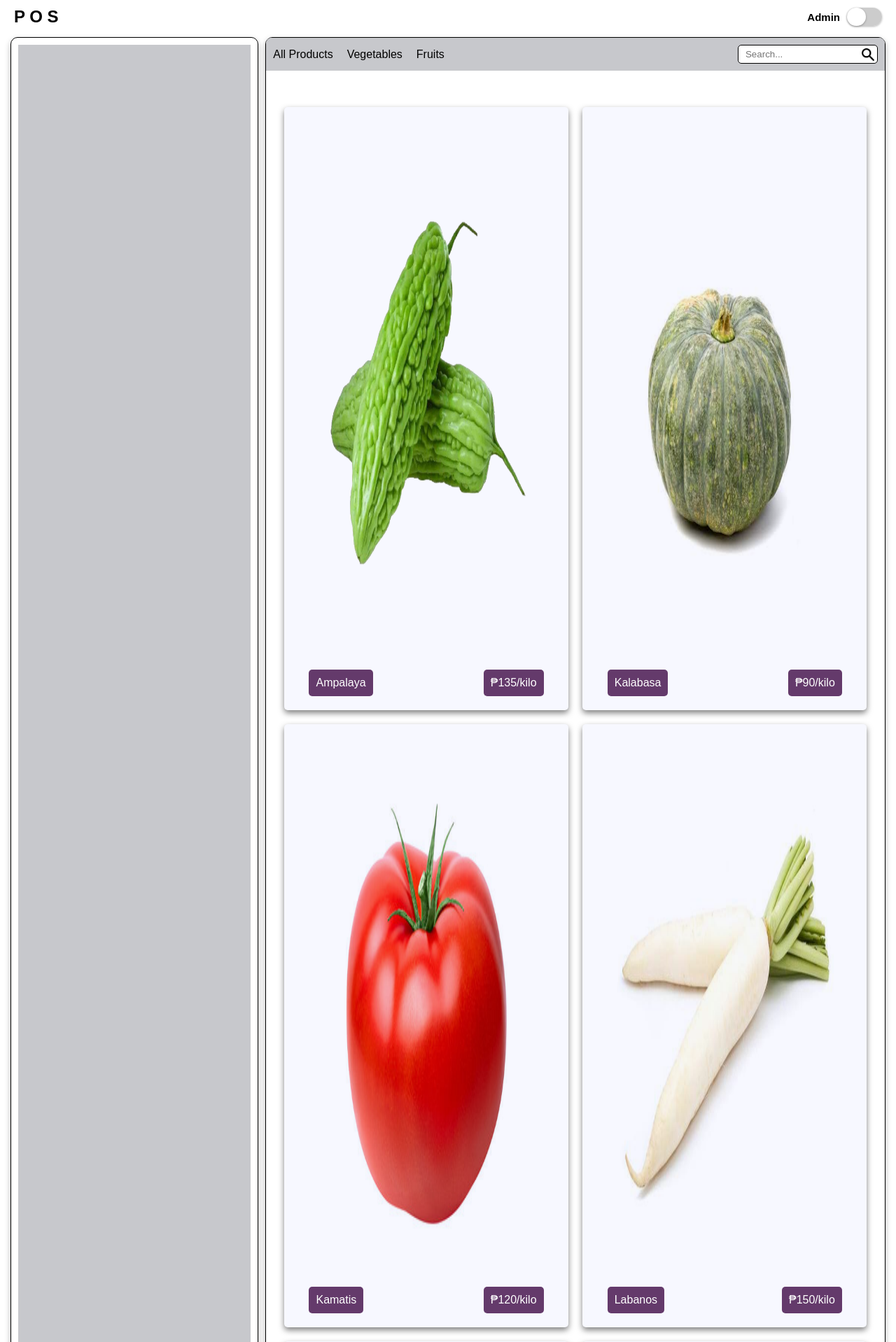
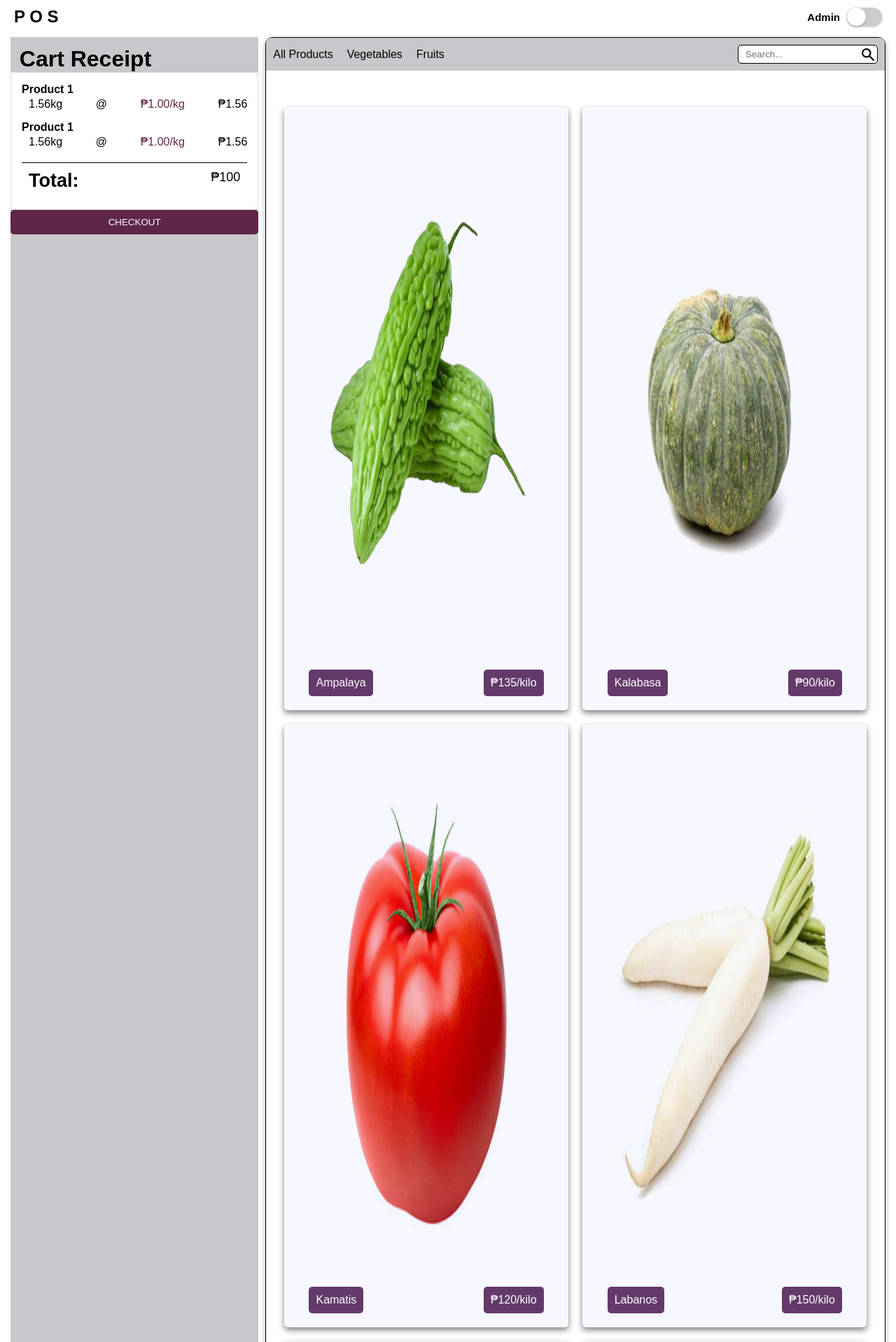
Before and after one commit to haroldeu/POS-System-in-SQLite3-Python, a Flask app: page / in a window 1280 px wide. Shown: the top 1918 px of the page at 70% size. Run offline with Flask 3, Linux system fonts and the light colour scheme; data comes from the database, SQL or seed files in the repository.

Commit message:
Added front-end for the cart-wrapper

```diff
--- a/templates/cart-wrapper.html
+++ b/templates/cart-wrapper.html
@@ -13,14 +13,14 @@
     top: 90%;
   }
 
-  .cart-btn {
+  .checkout-btn {
     display: flex;
     justify-content: center;
     align-items: center;
     cursor: pointer;
   }
 
-  .cart-btn button {
+  .checkout-btn button {
     border: none;
     color: white;
     cursor: pointer;
@@ -29,18 +29,115 @@
     background-color: #5f264a;
   }
 
-  .cart-btn button:hover {
+  .checkout-btn button:hover {
     font-size: 14px;
     transition: 0.3s all ease-in-out;
   }
+
+  /* Added styles for product-card*/
+
+  #cart-title {
+    padding-top: 1vw;
+    padding-left: 1vw;
+  }
+
+  .receipt-container {
+    width: 300px;
+    padding: 20px;
+    border: 1px solid #ccc;
+    background-color: #f9f9f9;
+    margin: 20px;
+  }
+
+  .receipt-container h1 {
+    text-align: center;
+    color: #333;
+  }
+
+  .receipt {
+    padding: 15px;
+    background-color: white;
+    border: 1px solid #ddd;
+  }
+
+  .item {
+    margin-bottom: 3px;
+  }
+
+  .item-description {
+    display: flex;
+    justify-content: space-between;
+    margin-bottom: 5px;
+  }
+
+  .product-weight {
+    display: flex;
+    padding-left: 10px;
+    margin-bottom: 10px;
+  }
+
+  .product-name {
+    font-size: 16px;
+  }
+
+  .product-price {
+    font-size: 16px;
+    color: #5f264a;
+  }
+
+  .total {
+    font-size: 18px;
+    display: flex;
+    justify-content: space-between;
+    margin-top: 10px;
+    padding-top: 10px;
+    border-top: 1px dashed #ccc;
+  }
+
+  .checkout-btn button {
+    width: 100%;
+    padding: 10px;
+    background-color: #5f264a;
+    color: white;
+    border: none;
+    border-radius: 5px;
+    cursor: pointer;
+  }
+
+  .checkout-btn button:hover {
+    background-color: #3e1933;
+  }
 </style>
 
-<div class="cart-wrapper">
-  <div class="cart">
+<div class="cart">
+  <h1 id="cart-title">Cart Receipt</h1>
+  <div class="receipt">
+    <div class="item">
+      <h2 class="product-name">Product 1</h2>
+    </div>
+
+    <div class="item-description">
+      <span class="product-weight">1.56kg</span>
+      <span>@</span>
+      <span class="product-price">₱1.00/kg</span>
+      <span class="total-product-price">₱1.56</span>
+    </div>
+
+    <div class="item">
+      <h2 class="product-name">Product 1</h2>
+    </div>
+
+    <div class="item-description">
+      <span class="product-weight">1.56kg</span>
+      <span>@</span>
+      <span class="product-price">₱1.00/kg</span>
+      <span class="total-product-price">₱1.56</span>
+    </div>
+
     <div class="total">
       <h2>Total:</h2>
-      <h2>$100</h2>
+      <span>₱100</span>
     </div>
   </div>
-  <div class="cart-btn"><button>CHECKOUT</button></div>
+  <div class="checkout-btn"><button>CHECKOUT</button></div>
 </div>
```
